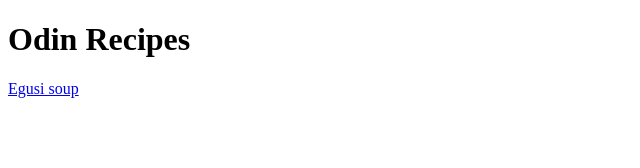
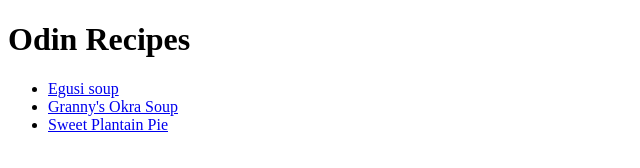
Before and after one commit to CodeDragun/odin-recipes, a plain HTML site: page index.html in a window 1280 px wide. Shown: the whole page, without its empty margins (0-640 px from the left). Drawn offline with Linux system fonts and the light colour scheme.

Commit message:
Link recipe files to index.html

```diff
--- a/index.html
+++ b/index.html
@@ -8,7 +8,11 @@
 
     <body>
         <h1>Odin Recipes</h1>
-        <a href="recipes/Egusi.html">Egusi soup</a>
+        <ul>
+            <li><a href="recipes/Egusi.html">Egusi soup</a></li>
+            <li><a href="recipes/Okra.html">Granny's Okra Soup</a></li>
+            <li><a href="recipes/plantain.html">Sweet Plantain Pie</a></li>
+        </ul>
 
     </body>
 
```
